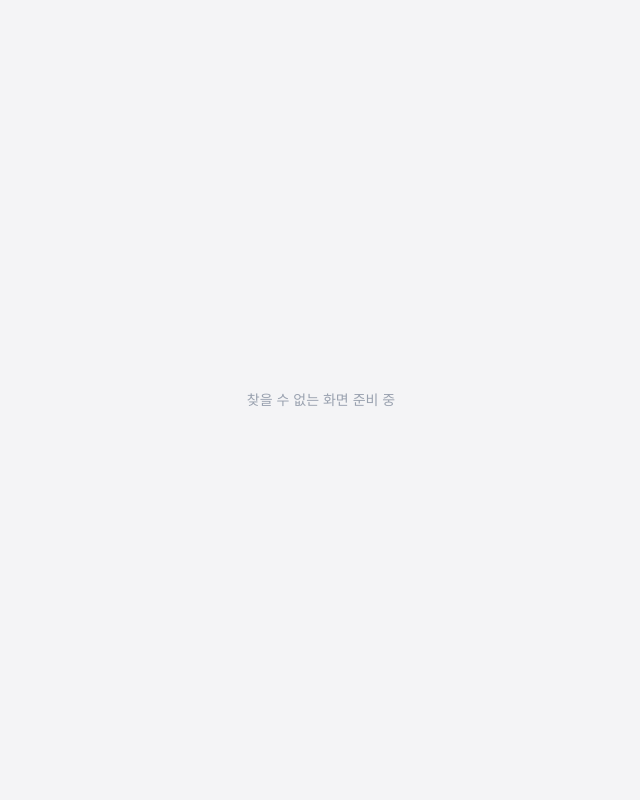
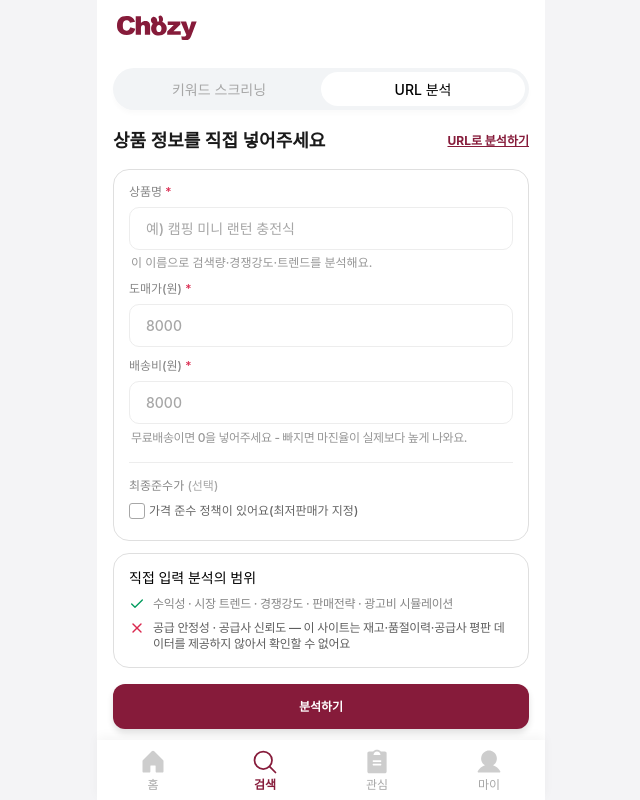
Before and after one commit to Chozy-dev/Chozy-Web, a React (Vite) app: page /search/url/manual in a window 1280 px wide. Shown: the top 800 px of the page, without its empty margins (319-959 px from the left). Built offline with nearby package versions, Linux system fonts and the light colour scheme; a web font is replaced by a local one.

Commit message:
feat: URL 직접입력 분석 화면과 가격 검증 구현

```diff
--- a/src/App.tsx
+++ b/src/App.tsx
@@ -35,6 +35,7 @@ export default function App() {
             <Route path="/" element={<HomeScreen />} />
             <Route path="/search" element={<KeywordScreeningScreen />} />
             <Route path="/search/url" element={<UrlAnalysisScreen />} />
+            <Route path="/search/url/manual" element={<UrlAnalysisScreen manual />} />
             <Route path="/search/results/:resultId?" element={<ScreeningResultsScreen />} />
             <Route element={<RequireSignIn />}>
               <Route path="/wishlist" element={<InterestScreen />} />
--- /dev/null
+++ b/src/components/search/ManualAnalysisForm.tsx
@@ -0,0 +1,89 @@
+import { useId, useRef, useState, type FormEvent, type ReactNode } from "react";
+import Checkbox from "../common/Checkbox";
+import NumberInput from "../common/NumberInput";
+import TextInput from "../common/TextInput";
+import SearchSubmitButton from "./SearchSubmitButton";
+import ManualAnalysisScope from "./ManualAnalysisScope";
+import { toManualAnalysisProduct, validateManualAnalysis, type ManualAnalysisErrors, type ManualAnalysisProduct, type ManualAnalysisValues } from "../../lib/manualAnalysis";
+
+interface ManualAnalysisFormProps {
+  initialProductName?: string;
+  onUrlInput: () => void;
+  onAnalyze: (product: ManualAnalysisProduct) => void;
+}
+
+function FieldError({ id, children }: { id: string; children?: string }) {
+  return children ? <p id={id} role="alert" className="mt-1.5 text-xs leading-4 font-semibold text-rise">{children}</p> : null;
+}
+
+function FieldLabel({ htmlFor, children }: { htmlFor: string; children: ReactNode }) {
+  return <label htmlFor={htmlFor} className="mb-2 block text-xs leading-[14px] font-medium text-[#868686]">{children} <span className="text-rise">*</span></label>;
+}
+
+export default function ManualAnalysisForm({ initialProductName = "", onUrlInput, onAnalyze }: ManualAnalysisFormProps) {
+  const id = useId();
+  const formRef = useRef<HTMLFormElement>(null);
+  const [values, setValues] = useState<ManualAnalysisValues>({ productName: initialProductName, wholesalePrice: "", shippingFee: "", hasPricePolicy: false, minimumSalePrice: "" });
+  const [errors, setErrors] = useState<ManualAnalysisErrors>({});
+
+  function updateField<K extends keyof ManualAnalysisValues>(field: K, value: ManualAnalysisValues[K]) {
+    setValues((previous) => ({ ...previous, [field]: value }));
+    setErrors((previous) => ({ ...previous, [field === "hasPricePolicy" ? "minimumSalePrice" : field]: undefined }));
+  }
+
+  function handleSubmit(event: FormEvent<HTMLFormElement>) {
+    event.preventDefault();
+    const nextErrors = validateManualAnalysis(values);
+    setErrors(nextErrors);
+    const firstInvalid = Object.keys(nextErrors)[0];
+    if (firstInvalid) {
+      formRef.current?.querySelector<HTMLInputElement>(`[name="${firstInvalid}"]`)?.focus();
+      return;
+    }
+    onAnalyze(toManualAnalysisProduct(values));
+  }
+
+  return (
+    <form ref={formRef} noValidate onSubmit={handleSubmit} aria-labelledby={`${id}-title`}>
+      <div className="flex items-center justify-between gap-3">
+        <h2 id={`${id}-title`} className="text-lg leading-5 font-semibold text-[#1a1a1a]">상품 정보를 직접 넣어주세요</h2>
+        <button type="button" onClick={onUrlInput} className="shrink-0 text-xs leading-[14px] font-bold text-burgundy underline">URL로 분석하기</button>
+      </div>
+
+      <div className="mt-[18px] rounded-2xl border border-divider bg-white p-[15px]">
+        <FieldLabel htmlFor={`${id}-productName`}>상품명</FieldLabel>
+        <TextInput id={`${id}-productName`} name="productName" variant="manual" required placeholder="예) 캠핑 미니 랜턴 충전식" value={values.productName} onChange={(event) => updateField("productName", event.target.value)} aria-invalid={Boolean(errors.productName)} aria-describedby={`${id}-name-help${errors.productName ? ` ${id}-name-error` : ""}`} />
+        <p id={`${id}-name-help`} className="mt-1.5 px-0.5 text-xs leading-[14px] font-medium text-graytext1">이 이름으로 검색량·경쟁강도·트렌드를 분석해요.</p>
+        <FieldError id={`${id}-name-error`}>{errors.productName}</FieldError>
+
+        <div className="mt-3">
+          <FieldLabel htmlFor={`${id}-wholesalePrice`}>도매가(원)</FieldLabel>
+          <NumberInput id={`${id}-wholesalePrice`} name="wholesalePrice" aria-label="도매가" variant="manual" required min={1} max={Number.MAX_SAFE_INTEGER} step={100} inputMode="numeric" placeholder="8000" value={values.wholesalePrice} onChange={(value) => updateField("wholesalePrice", value)} aria-invalid={Boolean(errors.wholesalePrice)} aria-describedby={errors.wholesalePrice ? `${id}-wholesale-error` : undefined} />
+          <FieldError id={`${id}-wholesale-error`}>{errors.wholesalePrice}</FieldError>
+        </div>
+
+        <div className="mt-3">
+          <FieldLabel htmlFor={`${id}-shippingFee`}>배송비(원)</FieldLabel>
+          <NumberInput id={`${id}-shippingFee`} name="shippingFee" aria-label="배송비" variant="manual" required min={0} max={Number.MAX_SAFE_INTEGER} step={100} inputMode="numeric" placeholder="8000" value={values.shippingFee} onChange={(value) => updateField("shippingFee", value)} aria-invalid={Boolean(errors.shippingFee)} aria-describedby={`${id}-shipping-help${errors.shippingFee ? ` ${id}-shipping-error` : ""}`} />
+          <p id={`${id}-shipping-help`} className="mt-1.5 px-0.5 text-xs leading-4 font-medium tracking-[-0.4px] text-graytext1">무료배송이면 0을 넣어주세요 - 빠지면 마진율이 실제보다 높게 나와요.</p>
+          <FieldError id={`${id}-shipping-error`}>{errors.shippingFee}</FieldError>
+        </div>
+
+        <div className="mt-4 border-t border-line pt-4">
+          <p className="mb-2 text-xs leading-[14px] font-medium text-[#868686]">최종준수가 <span className="text-gray1">(선택)</span></p>
+          <Checkbox checked={values.hasPricePolicy} onChange={(event) => updateField("hasPricePolicy", event.target.checked)} aria-controls={values.hasPricePolicy ? `${id}-minimumSalePrice` : undefined}>가격 준수 정책이 있어요(최저판매가 지정)</Checkbox>
+          {values.hasPricePolicy && (
+            <div className="mt-2">
+              <NumberInput id={`${id}-minimumSalePrice`} name="minimumSalePrice" aria-label="최저판매가" variant="manual" required min={1} max={Number.MAX_SAFE_INTEGER} step={100} inputMode="numeric" placeholder="최종준수가(최저 판매가) 입력" value={values.minimumSalePrice} onChange={(value) => updateField("minimumSalePrice", value)} aria-invalid={Boolean(errors.minimumSalePrice)} aria-describedby={`${id}-price-help${errors.minimumSalePrice ? ` ${id}-price-error` : ""}`} />
+              <p id={`${id}-price-help`} className="mt-1.5 text-xs leading-4 font-medium text-graytext1">이 가격보다 싸게 팔 수 없어서, 마진 상한이 여기서 정해져요.</p>
+              <FieldError id={`${id}-price-error`}>{errors.minimumSalePrice}</FieldError>
+            </div>
+          )}
+        </div>
+      </div>
+
+      <div className="mt-3"><ManualAnalysisScope /></div>
+      <SearchSubmitButton disabled={false} fontWeight="bold" className="mt-4">분석하기</SearchSubmitButton>
+    </form>
+  );
+}
--- /dev/null
+++ b/src/components/search/ManualAnalysisScope.tsx
@@ -0,0 +1,19 @@
+import { Check, X } from "lucide-react";
+
+export default function ManualAnalysisScope() {
+  return (
+    <section aria-label="직접 입력 분석의 범위" className="rounded-2xl border border-divider bg-white p-[15px]">
+      <h3 className="text-sm leading-[17px] font-medium">직접 입력 분석의 범위</h3>
+      <ul className="mt-2.5 space-y-2 text-xs leading-4 font-medium tracking-[-0.3px]">
+        <li className="flex items-start gap-2">
+          <Check size={16} aria-hidden className="shrink-0 text-[#009b5d]" />
+          <span className="text-[#868686]">수익성 · 시장 트렌드 · 경쟁강도 · 판매전략 · 광고비 시뮬레이션</span>
+        </li>
+        <li className="flex items-start gap-2">
+          <X size={16} aria-hidden className="shrink-0 text-rise" />
+          <span className="text-[#5e5e5e]">공급 안정성 · 공급사 신뢰도 — 이 사이트는 재고·품절이력·공급사 평판 데이터를 제공하지 않아서 확인할 수 없어요</span>
+        </li>
+      </ul>
+    </section>
+  );
+}
--- /dev/null
+++ b/src/lib/manualAnalysis.ts
@@ -0,0 +1,40 @@
+export interface ManualAnalysisValues {
+  productName: string;
+  wholesalePrice: string;
+  shippingFee: string;
+  hasPricePolicy: boolean;
+  minimumSalePrice: string;
+}
+
+export interface ManualAnalysisProduct {
+  productName: string;
+  wholesalePrice: number;
+  shippingFee: number;
+  minimumSalePrice?: number;
+}
+
+export type ManualAnalysisErrors = Partial<Record<"productName" | "wholesalePrice" | "shippingFee" | "minimumSalePrice", string>>;
+
+function isWonAmount(value: string, minimum: number) {
+  return /^\d+$/.test(value) && Number.isSafeInteger(Number(value)) && Number(value) >= minimum;
+}
+
+export function validateManualAnalysis(values: ManualAnalysisValues): ManualAnalysisErrors {
+  const errors: ManualAnalysisErrors = {};
+  if (!values.productName.trim()) errors.productName = "상품명을 입력해주세요.";
+  if (!isWonAmount(values.wholesalePrice, 1)) errors.wholesalePrice = "도매가를 1원 이상의 정수로 입력해주세요.";
+  if (!isWonAmount(values.shippingFee, 0)) errors.shippingFee = "배송비를 0원 이상의 정수로 입력해주세요.";
+  if (values.hasPricePolicy && !isWonAmount(values.minimumSalePrice, 1)) {
+    errors.minimumSalePrice = "최저판매가를 1원 이상의 정수로 입력해주세요.";
+  }
+  return errors;
+}
+
+export function toManualAnalysisProduct(values: ManualAnalysisValues): ManualAnalysisProduct {
+  return {
+    productName: values.productName.trim(),
+    wholesalePrice: Number(values.wholesalePrice),
+    shippingFee: Number(values.shippingFee),
+    ...(values.hasPricePolicy ? { minimumSalePrice: Number(values.minimumSalePrice) } : {}),
+  };
+}
--- a/src/pages/search/UrlAnalysisScreen.tsx
+++ b/src/pages/search/UrlAnalysisScreen.tsx
@@ -1,15 +1,17 @@
 import { useCallback, useState } from "react";
-import { useNavigate } from "react-router";
+import { useLocation, useNavigate } from "react-router";
 import Toast from "../../components/common/Toast";
 import SearchHeader from "../../components/search/SearchHeader";
 import SearchModeTabs from "../../components/search/SearchModeTabs";
 import UrlAnalysisForm from "../../components/search/UrlAnalysisForm";
+import ManualAnalysisForm from "../../components/search/ManualAnalysisForm";
 import UrlReportPreview from "../../components/search/UrlReportPreview";
 import RecentUrlAnalyses from "../../components/search/RecentUrlAnalyses";
 import { RECENT_URL_ANALYSES } from "../../data/urlAnalysis";
 
-export default function UrlAnalysisScreen() {
+export default function UrlAnalysisScreen({ manual = false }: { manual?: boolean }) {
   const navigate = useNavigate();
+  const { search } = useLocation();
   const [message, setMessage] = useState("");
   const closeToast = useCallback(() => setMessage(""), []);
 
@@ -20,12 +22,16 @@ export default function UrlAnalysisScreen() {
         <div className="mt-4">
           <SearchModeTabs value="url" onChange={() => navigate("/search")} />
         </div>
-        <div className="mt-6">
-          <UrlAnalysisForm
+        <div className={manual ? "mt-[21px]" : "mt-6"}>
+          {manual ? <ManualAnalysisForm
+            initialProductName={new URLSearchParams(search).get("keyword") ?? ""}
+            onUrlInput={() => navigate(`/search/url${search}`)}
+            onAnalyze={() => setMessage("직접 입력 분석 결과 화면을 준비 중이에요.")}
+          /> : <UrlAnalysisForm
             description="상품 페이지 URL을 한 개씩 입력하거나 붙여넣으세요."
             onAnalyze={() => setMessage("URL 분석 결과 화면을 준비 중이에요.")}
-            onManualInput={() => setMessage("직접 입력 화면을 준비 중이에요.")}
-          />
+            onManualInput={() => navigate(`/search/url/manual${search}`)}
+          />}
         </div>
         <div className="mt-10">
           <UrlReportPreview />
```
